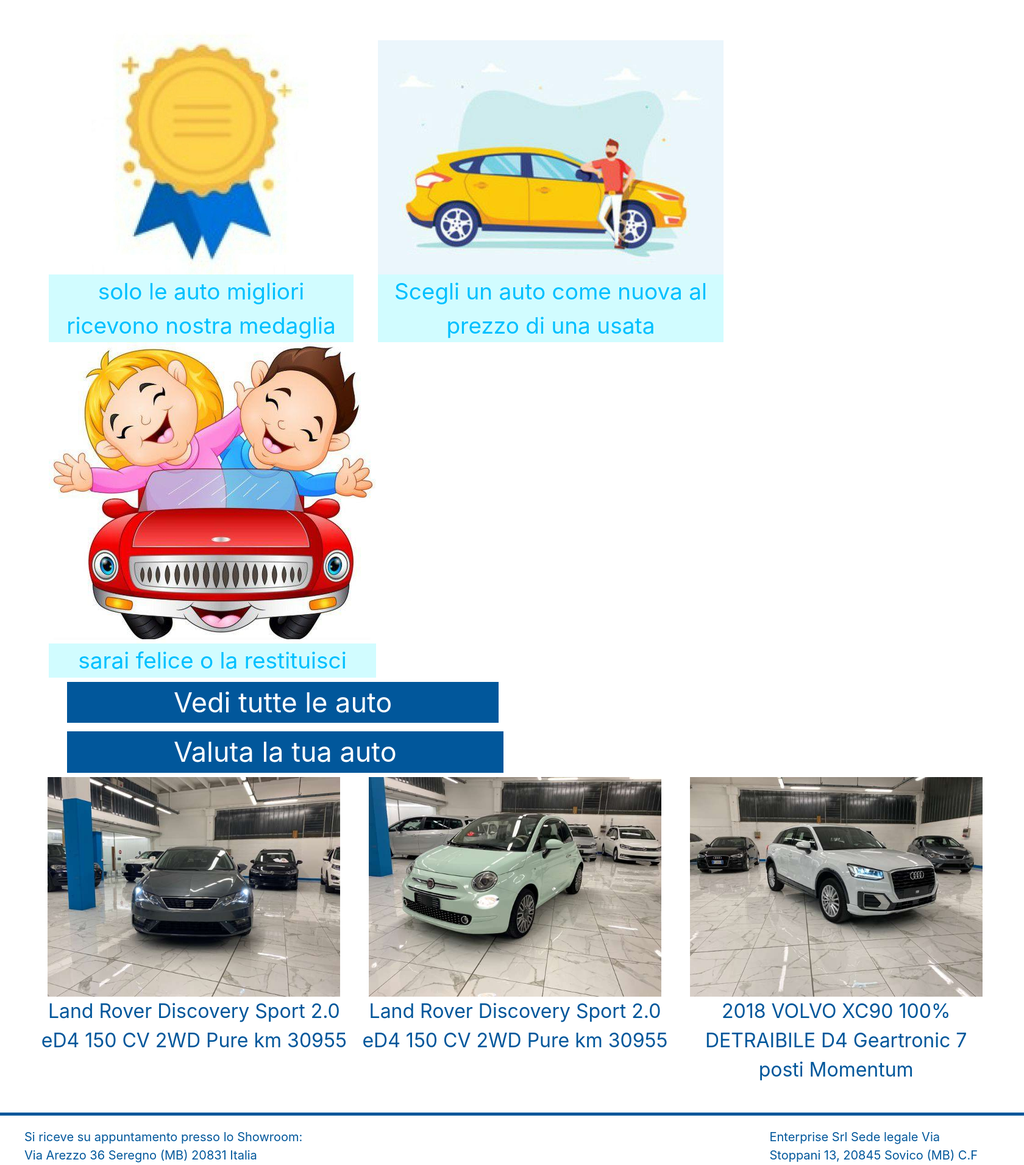
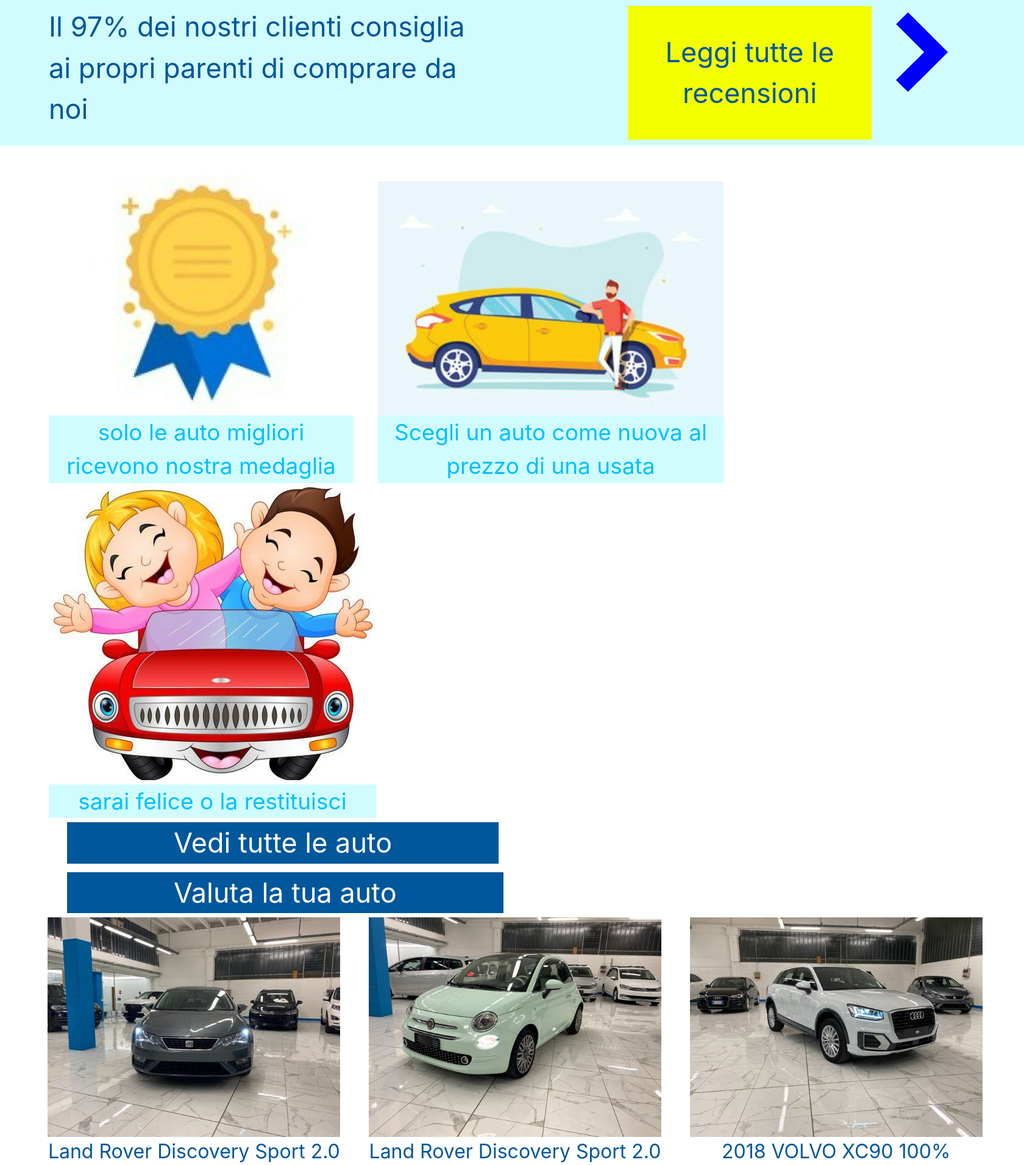
Before and after one commit to maximdv34/site_for_Palpon, a Django app: page /index/ in a window 1680 px wide. Shown: the part 1258-3168 px from the top of the page at 61% size. Run offline with Django 3.2, Linux system fonts and the light colour scheme; data comes from the database, SQL or seed files in the repository; some libraries are stand-ins or nearby versions.

Commit message:
work on front

```diff
--- a/site_for_fabrizio/main_app/static/indexstyle.css
+++ b/site_for_fabrizio/main_app/static/indexstyle.css
@@ -1,6 +1,30 @@
 .video {
   width: 1680px;
   height: 945px; }
+
+.line-for-video {
+  width: 1680px;
+  background: #d1fcff;
+  font-size: 45px;
+  margin-left: auto;
+  margin-right: auto;
+  padding: 10px;
+  color: #01579B;
+  margin-top: -8px; }
+  .line-for-video p {
+    width: 700px;
+    margin-left: 70px; }
+  .line-for-video button {
+    margin-left: 250px;
+    width: 400px;
+    border: none;
+    background-color: #f3ff00;
+    color: #01579B; }
+  .line-for-video img {
+    width: 86px;
+    height: 131px;
+    margin-left: 40px;
+    margin-top: 10px; }
 
 .presentation {
   margin-left: 60px; }
@@ -44,7 +68,9 @@
     color: #01579B;
     font-size: 32px; }
     .posts .post p {
-      height: 500px; }
+      width: 480px;
+      margin-left: auto;
+      margin-right: auto; }
   .posts .image {
     height: 360px;
     width: 480px; }
--- a/site_for_fabrizio/main_app/templates/index.html
+++ b/site_for_fabrizio/main_app/templates/index.html
@@ -4,6 +4,11 @@
 <link rel="stylesheet" type="text/css" href="{% static 'indexstyle.css' %}">
 <div class="text-center">
 	<iframe class="video" src="https://www.youtube.com/embed/9zlgkvF2Nro" frameborder="0" allow="accelerometer; autoplay; encrypted-media; gyroscope; picture-in-picture" allowfullscreen></iframe>
+</div>
+<div class="line-for-video row">
+	<p>Il 97% dei nostri clienti consiglia<br> ai propri parenti di comprare da noi</p>
+	<button>Leggi tutte le recensioni</button>
+	<img src="\static/images/image4.png">
 </div>
 <div class="row presentation text-center">
 	<div class=" block block1">
```
Also changed, not shown: site_for_fabrizio/main_app/static/index.scss (+31 -1 lines), site_for_fabrizio/main_app/static/images/image4.png (added), 1 other file.
